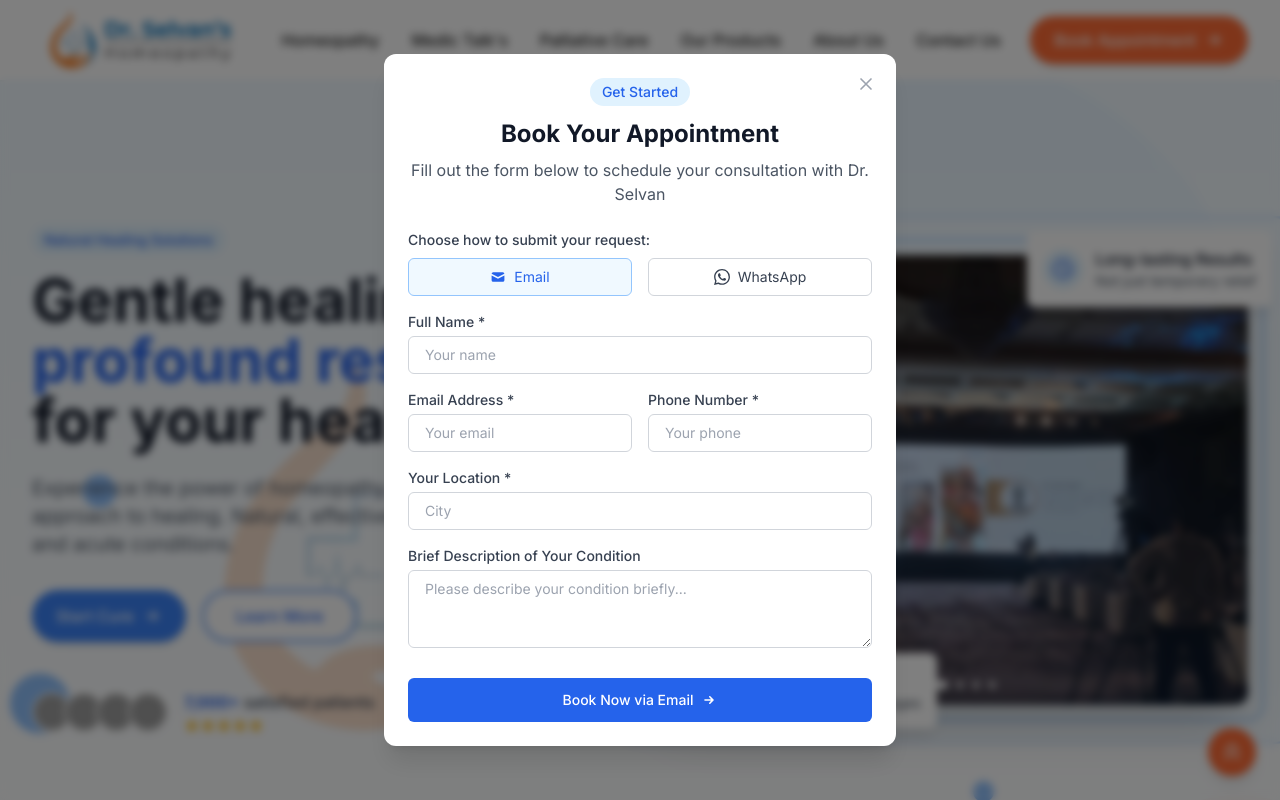
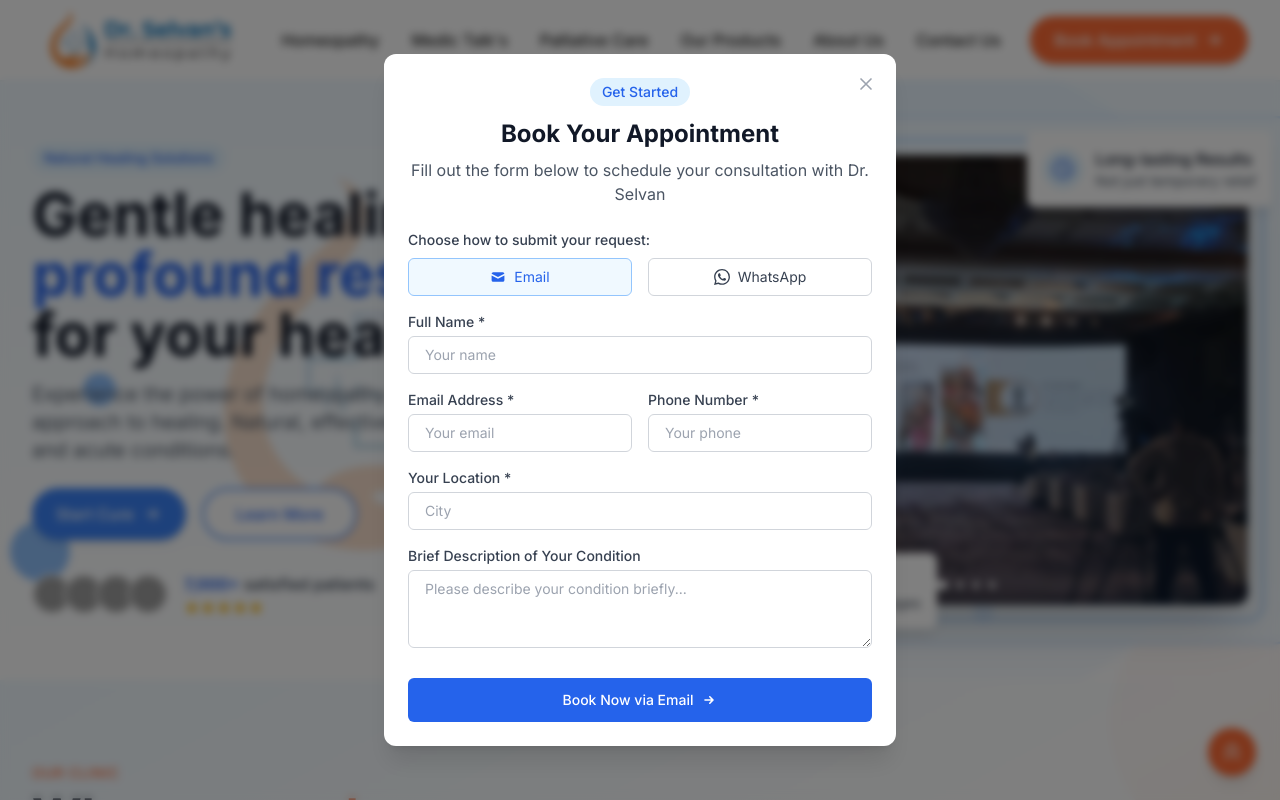
Before and after one commit to dinesh3456/dr-selvan-homeopathy, a Next.js app: page / in a window 1280 px wide. Shown: the top 800 px of the page. Built offline with nearby package versions, Linux system fonts and the light colour scheme; grey boxes are pictures that could not be loaded.

Commit message:
altered the herosection for responsiveness

```diff
--- a/src/components/home/HeroSection.jsx
+++ b/src/components/home/HeroSection.jsx
@@ -182,7 +182,7 @@ const HeroSection = () => {
   };
 
   return (
-    <section className="relative overflow-hidden min-h-screen flex items-center bg-gradient-to-b from-blue-50 to-white">
+    <section className="relative overflow-hidden bg-gradient-to-b from-blue-50 to-white">
       {/* Decorative elements */}
       <div className="absolute w-full h-full overflow-hidden z-0">
         {/* Primary background bubble */}
@@ -262,8 +262,8 @@ const HeroSection = () => {
       </AnimatePresence>
 
       {/* Content */}
-      <div className="max-w-7xl mx-auto px-4 sm:px-6 lg:px-8 py-6 sm:py-8 md:py-10 relative z-10 w-full">
-        <div className="grid grid-cols-1 md:grid-cols-2 gap-8 md:gap-12 items-center min-h-[calc(100vh-12rem)] md:min-h-[calc(100vh-8rem)]">
+      <div className="max-w-7xl mx-auto px-4 sm:px-6 lg:px-8 pt-8 pb-12 md:py-16 relative z-10 w-full">
+        <div className="grid grid-cols-1 md:grid-cols-2 gap-10 md:gap-12 items-center">
           {/* Text Content */}
           <motion.div
             variants={containerVariants}
@@ -285,14 +285,14 @@ const HeroSection = () => {
             </div>
 
             <motion.span
-              className="inline-block py-1 px-3 rounded-full bg-blue-100 text-blue-600 text-sm font-medium mb-4 relative z-10"
+              className="inline-block py-1 px-3 rounded-full bg-blue-100 text-blue-600 text-sm font-medium mb-3 relative z-10"
               variants={itemVariants}
             >
               Natural Healing Solutions
             </motion.span>
 
             <motion.h1
-              className="text-4xl sm:text-5xl md:text-6xl font-bold text-slate-900 leading-tight mb-6 relative z-10"
+              className="text-3xl sm:text-4xl md:text-6xl font-bold text-slate-900 leading-tight mb-4 relative z-10"
               variants={itemVariants}
             >
               <span className="block">Gentle healing,</span>
@@ -301,7 +301,7 @@ const HeroSection = () => {
             </motion.h1>
 
             <motion.p
-              className="text-lg md:text-xl text-slate-600 mb-8 max-w-xl relative z-10"
+              className="text-base md:text-xl text-slate-600 mb-6 max-w-xl relative z-10"
               variants={itemVariants}
             >
               Experience the power of homeopathy with our personalized approach
@@ -349,7 +349,7 @@ const HeroSection = () => {
 
             {/* Patient testimonials section - improved responsive layout */}
             <motion.div
-              className="mt-12 flex items-center gap-4 relative z-10"
+              className="mt-8 flex items-center gap-4 relative z-10"
               variants={itemVariants}
               initial={{ opacity: 0 }}
               animate={{ opacity: 1 }}
@@ -491,7 +491,7 @@ const HeroSection = () => {
                   transition: { duration: 0.3 },
                 }}
               >
-                <div className="w-full h-72 md:h-96 lg:h-[450px] relative">
+                <div className="w-full h-64 md:h-96 lg:h-[450px] relative">
                   {/* Image carousel with AnimatePresence for smooth transitions */}
                   <AnimatePresence mode="wait">
                     <motion.div
```
